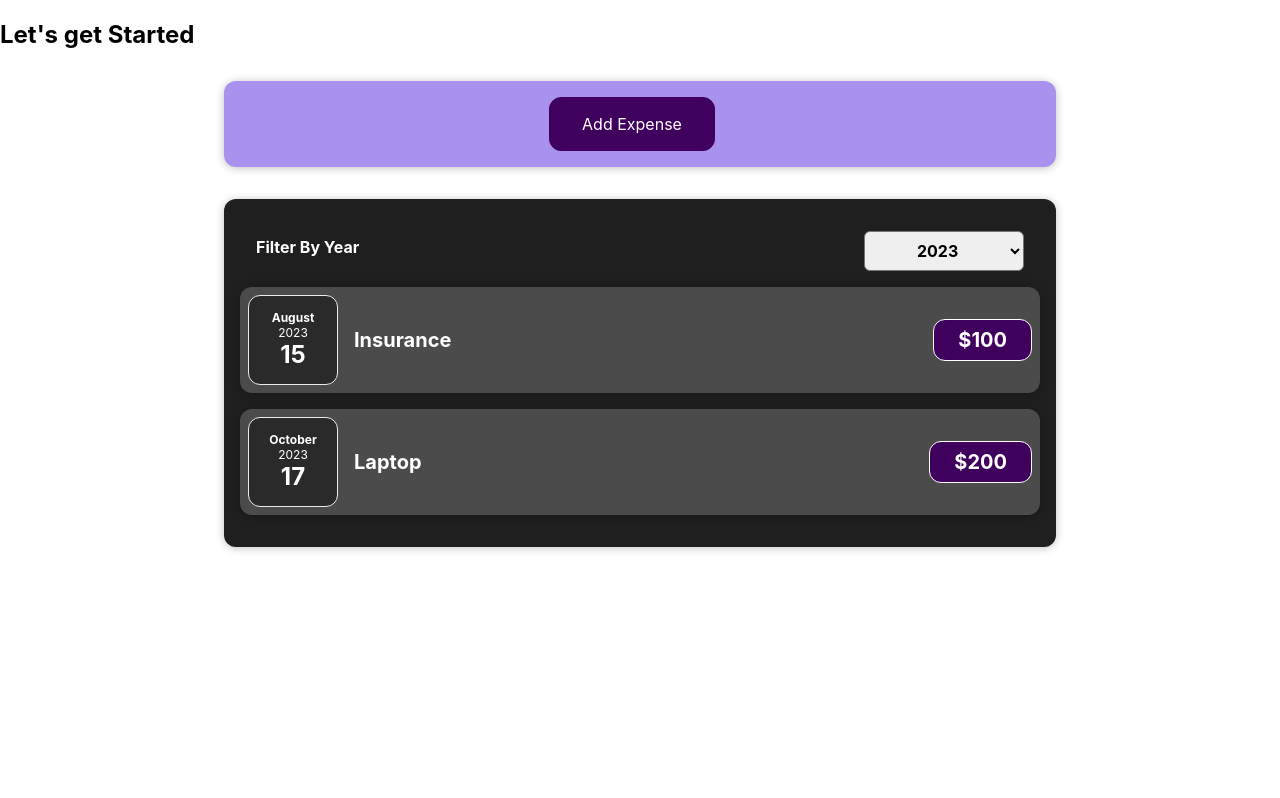
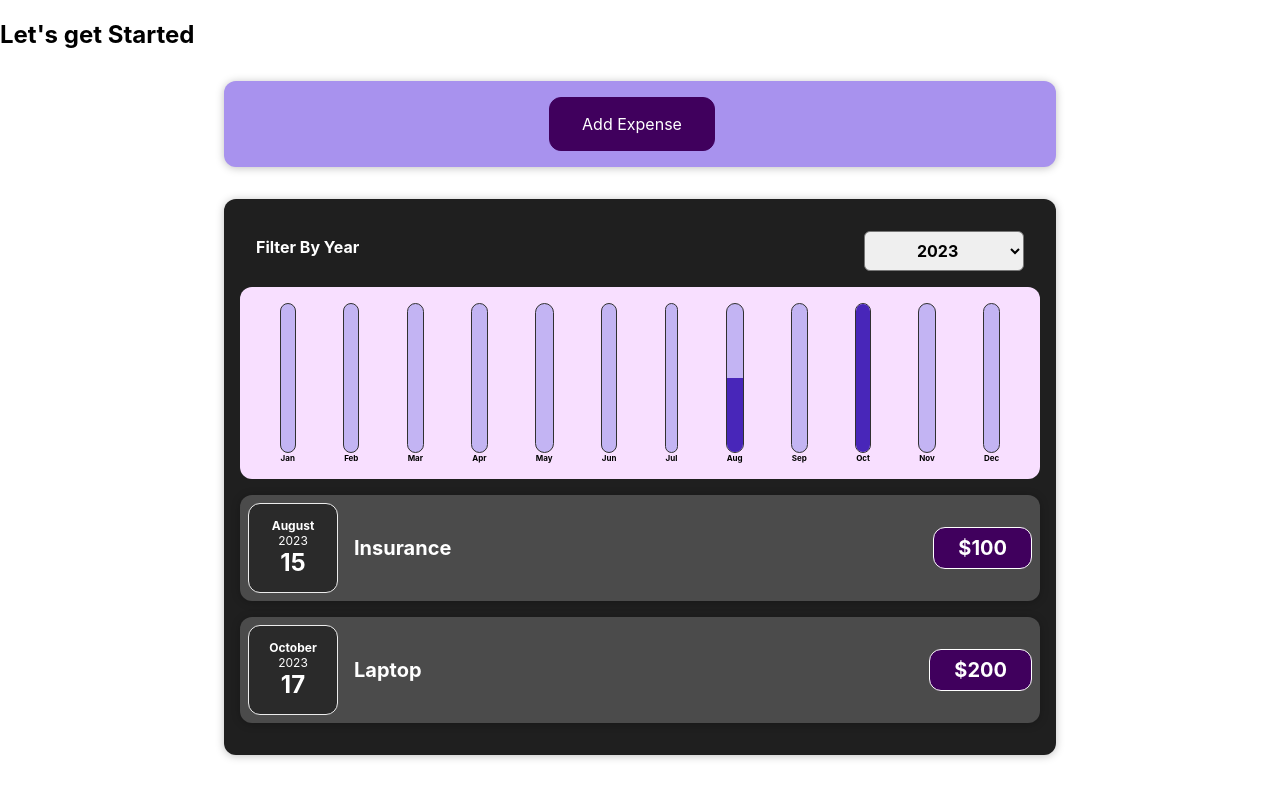
Before and after one commit to PREM-KUMAR-D/expense-tracker-react, a React (Create React App) app: page / in a window 1280 px wide. Built offline with nearby package versions, Linux system fonts and the light colour scheme.

Commit message:
Chart intergration

```diff
--- a/src/App.js
+++ b/src/App.js
@@ -18,7 +18,7 @@ function App() {
       return [expenseData, ...prev]
     });
 
-    console.log("Expenses after appending : ",expenses);
+
   }
 
 
--- /dev/null
+++ b/src/components/Chart/Chart.css
@@ -0,0 +1,9 @@
+.chart {
+    padding: 1rem;
+    border-radius: 12px;
+    background-color: #f8dfff;
+    text-align: center;
+    display: flex;
+    justify-content: space-around;
+    height: 10rem;
+  }
--- /dev/null
+++ b/src/components/Chart/Chart.js
@@ -0,0 +1,52 @@
+import React from "react";
+import ChartBar from "./ChartBar";
+import "./Chart.css";
+
+
+const Chart =(props)=>{
+
+    const expensesOnly = props.chartExpenses.map((monthExpenseData)=>{
+        return monthExpenseData.price;
+    })
+    const maxValue = Math.max(...expensesOnly);
+    const chartData = [
+        {expenseMonth:'Jan',expenseVal:0},
+        {expenseMonth:'Feb',expenseVal:0},
+        {expenseMonth:'Mar',expenseVal:0},
+        {expenseMonth:'Apr',expenseVal:0},
+        {expenseMonth:'May',expenseVal:0},
+        {expenseMonth:'Jun',expenseVal:0},
+        {expenseMonth:'Jul',expenseVal:0},
+        {expenseMonth:'Aug',expenseVal:0},
+        {expenseMonth:'Sep',expenseVal:0},
+        {expenseMonth:'Oct',expenseVal:0},
+        {expenseMonth:'Nov',expenseVal:0},
+        {expenseMonth:'Dec',expenseVal:0},
+    ]
+
+
+    // console.log("ChartData" + JSON.stringify(chartData) + " \n expensesOnly " + expensesOnly);
+
+
+    for(let expense of props.chartExpenses){
+        chartData[expense.date.getMonth()].expenseVal += expense.price;
+    }
+
+    // console.log("ChartData" + JSON.stringify(chartData) + " \n expensesOnly " + expensesOnly);
+
+    return <div className="chart">
+        {
+            chartData.map((monthData)=>{
+                return <ChartBar
+                    key={monthData.expenseMonth}
+                    label={monthData.expenseMonth}
+                    value={monthData.expenseVal}
+                    maxValue={maxValue}
+                />
+            })
+        }
+    </div>
+
+}
+
+export default Chart;
--- /dev/null
+++ b/src/components/Chart/ChartBar.css
@@ -0,0 +1,30 @@
+.chart-bar {
+    height: 100%;
+    display: flex;
+    flex-direction: column;
+    align-items: center;
+  }
+
+  .chart-bar__inner {
+    height: 100%;
+    width: 100%;
+    border: 1px solid #313131;
+    border-radius: 12px;
+    background-color: #c3b4f3;
+    overflow: hidden;
+    display: flex;
+    flex-direction: column;
+    justify-content: flex-end;
+  }
+
+  .chart-bar__fill {
+    background-color: #4826b9;
+    width: 100%;
+    transition: all 0.3s ease-out;
+  }
+
+  .chart-bar__label {
+    font-weight: bold;
+    font-size: 0.5rem;
+    text-align: center;
+  }
--- /dev/null
+++ b/src/components/Chart/ChartBar.js
@@ -0,0 +1,30 @@
+import React from "react";
+import "./ChartBar.css";
+
+const ChartBar= (props)=>{
+
+    let fillHeight = '0%';
+    if(props.value > 0){
+        fillHeight = Math.round((props.value/props.maxValue) * 100) + '%';
+    }
+
+
+
+
+    return (
+        <div className="chart-bar">
+            <div className="chart-bar__inner">
+                <div className="chart-bar__fill" style={{height:fillHeight}}>
+
+                </div>
+            </div>
+            <div className="chart-bar__label">{props.label}</div>
+
+        </div>
+
+    )
+
+}
+
+
+export default ChartBar;
--- a/src/components/Expenses/Expenses.js
+++ b/src/components/Expenses/Expenses.js
@@ -2,6 +2,7 @@ import React, { useState } from "react";
 
 import ExpensesFilter from "./ExpensesFilter";
 import ExpensesList from "./ExpensesList";
+import ExpensesChart from "./ExpensesChart";
 import "./Expenses.css";
 import Card from "../UI/Card";
 
@@ -22,6 +23,7 @@ function Expenses(props) {
         selected={filteredYear}
         onChangeFilter={changeFilterHandler}
       />
+      <ExpensesChart chartData={filteredExpenses}/>
       <ExpensesList items={filteredExpenses} />
     </Card>
   );
--- /dev/null
+++ b/src/components/Expenses/ExpensesChart.js
@@ -0,0 +1,16 @@
+import React from "react";
+import Chart from "../Chart/Chart";
+
+const ExpensesChart = (props)=>{
+
+
+    return (
+        <div>
+            <Chart chartExpenses={props.chartData}/>
+        </div>
+    )
+
+
+}
+
+export default ExpensesChart;
--- a/src/components/NewExpense/ExpenseForm.js
+++ b/src/components/NewExpense/ExpenseForm.js
@@ -27,10 +27,10 @@ const ExpenseForm = (props) => {
     event.preventDefault();
     const expenseData = {
       title: enteredTitle,
-      amount: amount,
+      price: amount,
       date: new Date(date),
     };
-    console.log(expenseData);
+
     props.onSaveExpenseData(expenseData);
     setEnteredTitle('');
     setAmount('');
```
